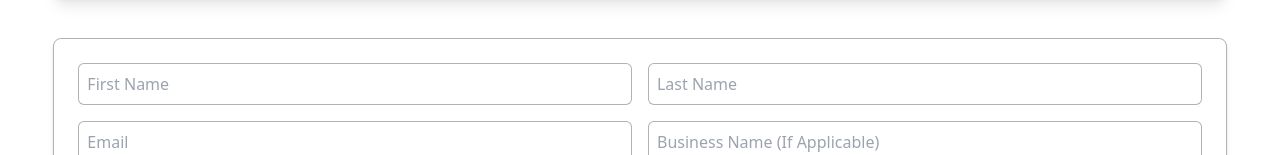
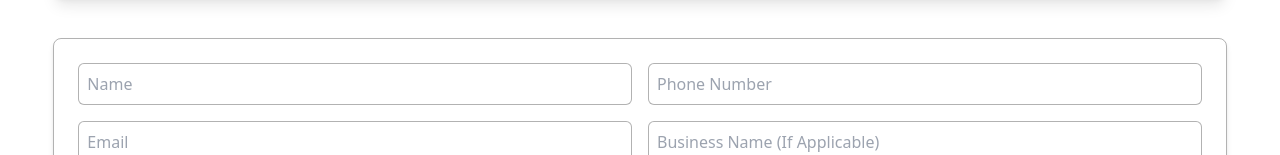
Before and after one commit to Visionary-Advance/nw-hazmat, a Next.js app: page /contact in a window 1280 px wide. Shown: the part 358-513 px from the top of the page. Built offline with nearby package versions, Linux system fonts and the light colour scheme.

Commit message:
made changes to form and shop item

```diff
--- a/Components/Form.jsx
+++ b/Components/Form.jsx
@@ -2,8 +2,8 @@ import { useState } from "react";
 
 export default function Form() {
   const [formData, setFormData] = useState({
-    firstName: "",
-    lastName: "",
+    name: "",
+    phone: "",
     email: "",
     businessName: "",
     type: "",
@@ -89,19 +89,19 @@ export default function Form() {
           <div className="flex flex-col md:flex-row md:space-x-4 space-y-4 md:space-y-0 mb-4">
             <input
               name="firstName"
-              value={formData.firstName}
+              value={formData.name}
               onChange={handleChange}
-              placeholder="First Name"
+              placeholder="Name"
               className="bg-white border border-black/30 text-black rounded-md p-2 w-full md:w-1/2 focus:outline-none focus:ring-1 focus:ring-black/30 transition ease-in-out duration-150"
               type="text"
             />
             <input
-              name="lastName"
-              value={formData.lastName}
+              name="phoneNumber"
+              value={formData.phone}
               onChange={handleChange}
-              placeholder="Last Name"
+              placeholder="Phone Number"
               className="bg-white border border-black/30 text-black rounded-md p-2 w-full md:w-1/2 focus:outline-none focus:ring-1 focus:ring-black/30 transition ease-in-out duration-150"
-              type="text"
+              type="num"
             />
           </div>
 
--- a/app/shop/page.jsx
+++ b/app/shop/page.jsx
@@ -1,6 +1,5 @@
 import ATCButton from "@/Components/ATCButton";
 import Breadcrumbs from "@/Components/BreadCrumbs";
-import FilterBar from "@/Components/FilterBar";
 
 
 
@@ -11,7 +10,7 @@ export default function Shop(){
     id: "tank-truck-rollover-simulator",
     name: "Tank Truck Rollover Simulator",
     description: "High-impact training simulator for hazmat teams.",
-    image: "/img/Tank-Truck.jpg",
+    image: "/img/Tank-Truck-Rollover.jpg",
     price: 8120.00,
     category: "simulator"
   },
@@ -19,7 +18,7 @@ export default function Shop(){
     id: "tank-truck-accessory-pack",
     name: "Tank Truck Accessory Pack",
     description: "Complete add-on kit for tank truck simulators.",
-    image: "/img/Tank-Truck-Rollover.jpg",
+    image: "/img/Tank-Truck.jpg",
     price: 975.00,
     category: "simulator"
   },
```
